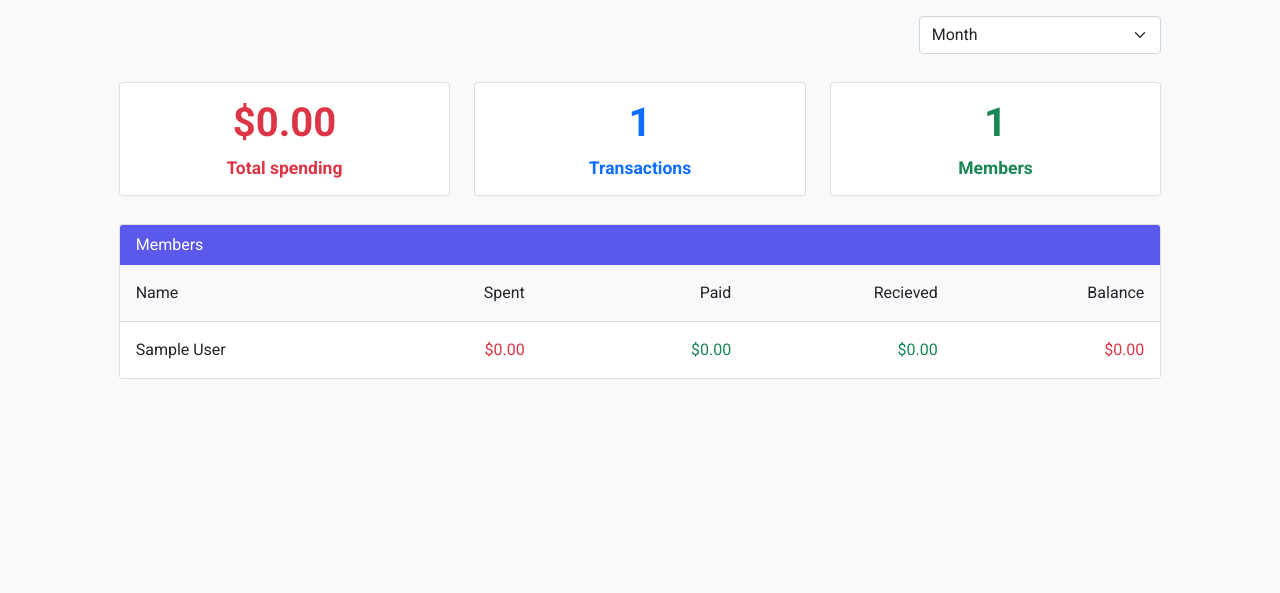
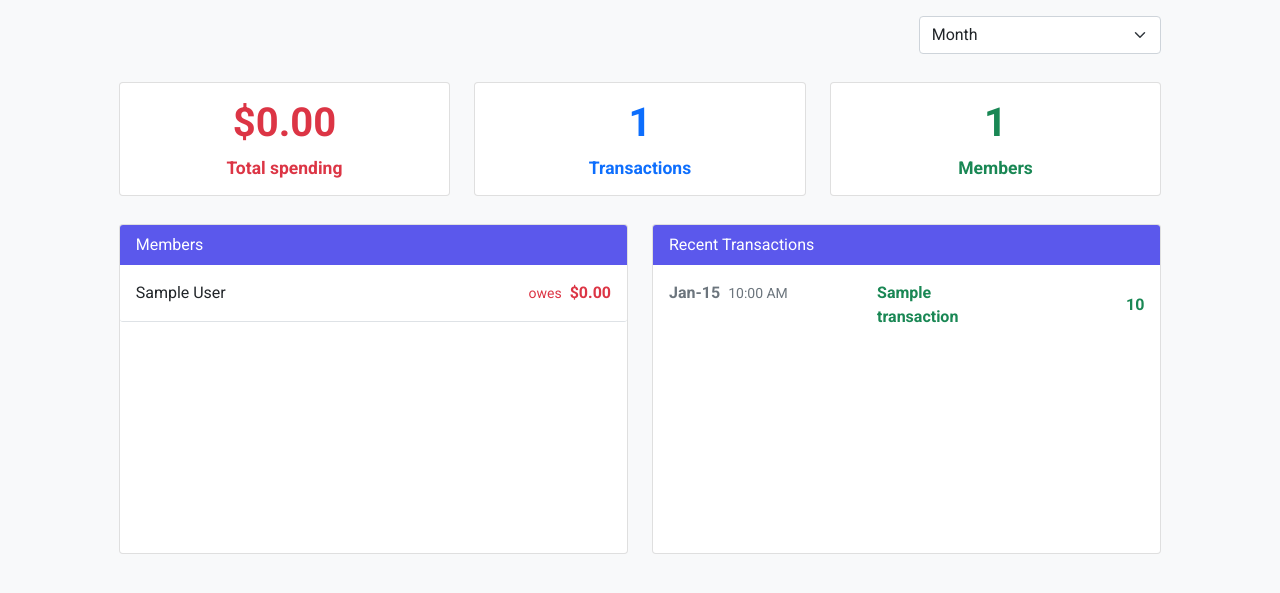
Before and after one commit to ReshanCSX/CS50x-Final-Project, a Flask app: page /home in a window 1280 px wide. Shown: the part 64-657 px from the top of the page. Run offline with Flask 2, Linux system fonts and the light colour scheme; a user stored in the database is signed in; tables that the repository leaves empty hold one stand-in row (values such as "Sample post").

Commit message:
Added transaction summery

```diff
--- a/financeapp/routes.py
+++ b/financeapp/routes.py
@@ -124,9 +124,27 @@ def home():
 
 
     # Rendering Members Spending
-    members_data = member_spending(current_user.id, detailed = True)
+    members_data = member_spending(current_user.id, detailed = False)
 
-    return render_template("overview.html", title = "Overview", form = form, data_overview = data_overview, members_data = members_data )
+    # Rendering Transactions
+    user_transactions = Transactions.query.filter_by(user_id=current_user.id).order_by(desc(Transactions.date)).limit(5).all()
+
+    transactions_data = {}
+    index = 0
+
+    for transaction in user_transactions:
+        transactions_data[index] = {}
+        transactions_data[index]['date'] = transaction.date.strftime('%b-%d')
+        transactions_data[index]['time'] = (transaction.date.strftime("%I:%M %p"))
+        transactions_data[index]['type'] = transaction.transaction_type
+        transactions_data[index]['name'] = transaction.transaction_name
+        transactions_data[index]['amount'] = transaction.amount
+
+        index += 1
+
+    print(transactions_data)
+
+    return render_template("overview.html", title = "Overview", form = form, data_overview = data_overview, members_data = members_data, transactions_data = transactions_data)
 
 @app.route("/transactions", methods=["GET", "POST"])
 @login_required
--- a/financeapp/static/styles.css
+++ b/financeapp/static/styles.css
@@ -189,4 +189,11 @@ header .navbar .nav_menu .nav_list .nav_item:hover {
 .bg-color {
   background-color: #5B58EC;
   border: none;
+}
+
+@media screen and (min-width: 768px) {
+  .scroll {
+    height: 18rem;
+    overflow-y: auto;
+  }
 }/*# sourceMappingURL=styles.css.map */
--- a/financeapp/static/styles.scss
+++ b/financeapp/static/styles.scss
@@ -262,6 +262,14 @@ header{
     border: none;
 }
 
+
+@media screen and (min-width: 768px) {
+    .scroll {
+        height: 18rem;
+        overflow-y: auto;
+    }
+}
+
 // .transaction_form{
 //     border: 1px solid $accent-color-1;
 //     border-radius: 10px;
--- a/financeapp/templates/overview.html
+++ b/financeapp/templates/overview.html
@@ -63,37 +63,26 @@
         </div>
 
 
-        <div class="row row-cols-1 g-4 mt-1">
+
+        <div class="row row-cols-1 row-cols-md-2 g-4 mt-1">
+
             <div class="col">
                 <div class="card">
                     <div class="card-header bg-color text-white">
                     Members
                     </div>
-                    <ul class="list-group list-group-flush">
-
-                        <li class="list-group-item bg-light bg-gradient py-3">
-                            <div class="row">
-                                <div class="col text-start">Name </div>
-                                <div class="col text-end">Spent</div>
-                                <div class="col text-end">Paid</div>
-                                <div class="col text-end">Recieved</div>
-                                <div class="col text-end">Balance</div>
-                            </div>
-                        </li>
+                    <ul class="list-group list-group-flush scroll">
 
                         {% for member, member_data in members_data.items() %}
 
 
-                            <li class="list-group-item py-3">
+                            <li class="list-group-item border-bottom py-3">
                                 <div class="row">
                                     <div class="col text-start">{{member}}</div>
-                                    <div class="col text-end text-danger">{{ member_data.spent | usd }} </div>
-                                    <div class="col text-end text-success">{{ member_data.income | usd }}</div>
-                                    <div class="col text-end text-success">{{ member_data.recieved | usd }}</div>
                                     {% if member_data.balance >= 0 %}
-                                        <div class="col text-end text-danger">{{ member_data.balance | usd }}</div>
+                                        <div class="col text-end text-danger"><small>owes</small><span class="fw-bold ps-2">{{ member_data.balance | usd }}</span></div>
                                     {% else %}
-                                        <div class="col text-end text-success">{{ member_data.balance | usd }}</div>
+                                        <div class="col text-end text-success"><small>get back</small><span class="fw-bold ps-2">{{ member_data.balance | usd }}</span></div>
                                     {% endif %}
                                 </div>
                             </li>
@@ -101,6 +90,39 @@
                     </ul>
                 </div>
             </div>
+
+            <div class="col">
+                <div class="card">
+                    <div class="card-header bg-color text-white">
+                    Recent Transactions
+                    </div>
+                    <ul class="list-group list-group-flush scroll">
+                        {% if transactions_data %}
+                            {% for transaction_id, transaction_data in transactions_data.items() %}
+                                <li class="list-group-item py-3">
+                                    <div class="row">
+                                        <div class="col-5 text-start text-muted"><span class="fw-bold pe-2">{{transaction_data.date}}</span><span><small>{{transaction_data.time}}</small></span></div>
+                                        {% if transaction_data.type == "Ex" %}
+                                            <div class="col-3 d-flex align-items-center text-start text-wrap text-danger fw-bold">{{transaction_data.name}}</div>
+                                            <div class="col-4 d-flex align-items-center justify-content-end text-end text-danger fw-bold">{{transaction_data.amount}}</div>
+                                        {% else %}
+                                            <div class="col-3 d-flex align-items-center text-start text-wrap text-success fw-bold">{{transaction_data.name}}</div>
+                                            <div class="col-4 d-flex align-items-center justify-content-end text-end text-success fw-bold">{{transaction_data.amount}}</div>
+                                        {% endif %}
+                                    </div>
+                                </li>
+                            {% endfor %}
+                        {% else %}
+                                <h2 class="text-muted pt-4 text-center">^_^</h2>
+                                <h3 class="text-muted py-2 text-center">No Transactions Yet</h3>
+                                <h6 class="pb-3 text-center">Add <a href="{{ url_for('transactions') }}">Transactions</a></h6>
+                        {% endif %}
+                    </ul>
+                </div>
+            </div>
+
+
+
         </div>
 
 
```
Also changed, not shown: 1 other file.
